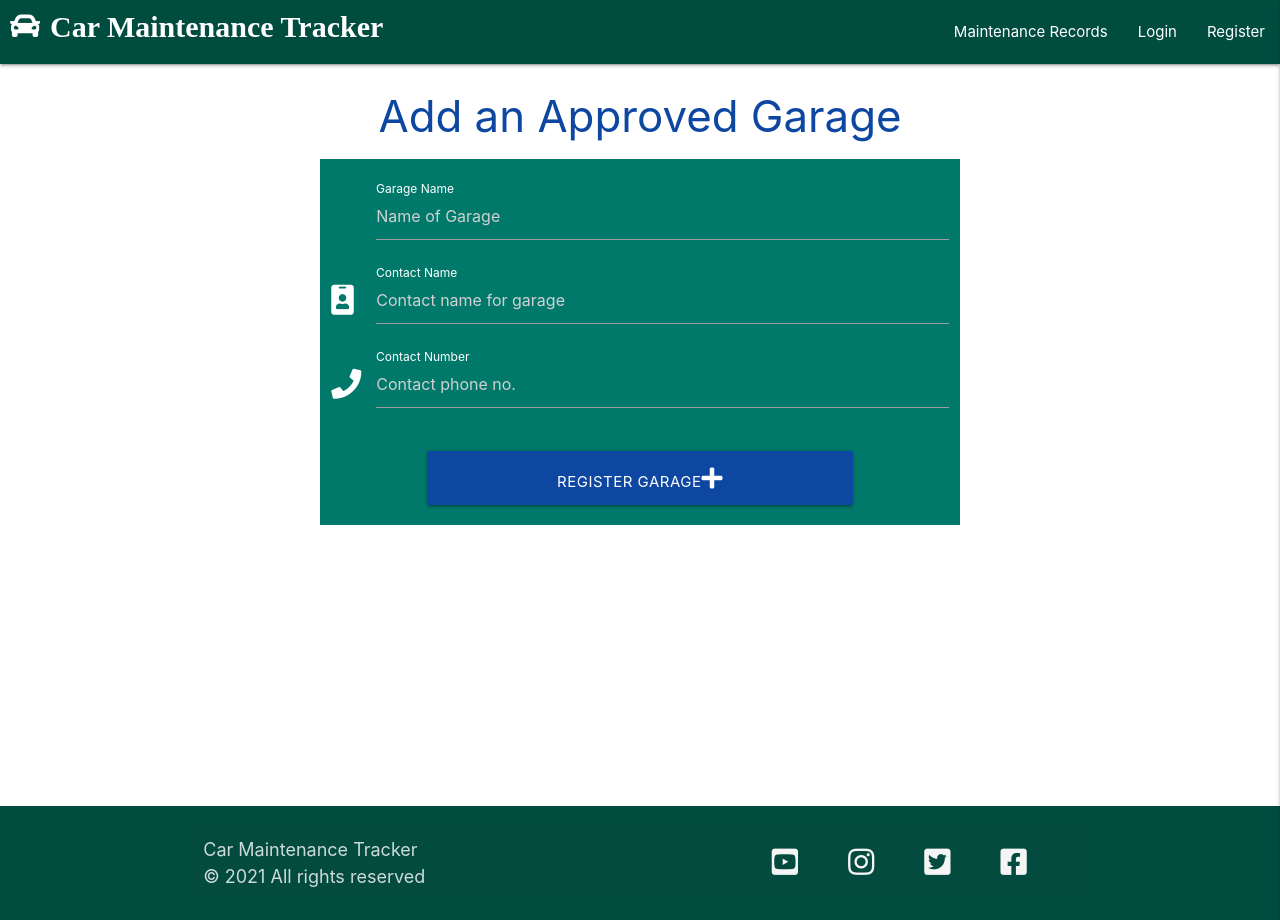
After one commit to 31Amin/car_maintenance_tracker, a Flask app: page /add_garage in a window 1280 px wide. The commit adds this page. Run offline with Flask 2, Linux system fonts and the light colour scheme; some libraries are stand-ins or nearby versions.

Commit message:
added page and function to add to the list of approved garages avilable for selection by userer

```diff
--- a/app.py
+++ b/app.py
@@ -126,6 +126,21 @@ def addcar(username):
     return render_template("addcar.html", username=username, email=email)
 
 
+@app.route("/add_garage", methods=["GET", "POST"])
+def add_garage():
+    if request.method == "POST":
+        garage_details ={
+            "garage_name":request.form.get("garage_name"),
+            "garage_contact":request.form.get("garage_contact"),
+            "garage_phone":request.form.get("garage_phone")
+            }
+        mongo.db.garage.insert_one(garage_details)
+        flash("Garage details added to the DB")
+        return redirect(url_for("add_garage"))
+
+    return render_template("add_garage.html")
+
+
 @app.route("/logout")
 def logout():
     flash("You have been logged out")
--- /dev/null
+++ b/templates/add_garage.html
@@ -0,0 +1,40 @@
+{% extends "base.html" %}
+    {% block content %}
+        <h3 class="blue-text text-darken-4 center-align text-shadow">Add an Approved Garage</h3>
+
+        <div class="row">
+            <form class="col s12 m6 offset-m3 teal darken-2" method="POST" action="{{ url_for('add_garage') }}">
+                <div class="row"></div>
+                <div class="row">
+                    <div class="col s12 m12">
+                        <div class="input-field">
+                            <i class="fas fa-garage prefix white-text"></i>
+                            <input placeholder="Name of Garage" id="garage_name" name="garage_name" type="text" class="validate white-text" required>
+                            <label for="make" class="white-text">Garage Name</label>
+                        </div>
+                    </div>
+                    <div class="col s12 m12">
+                        <div class="input-field">
+                            <i class="fas fa-id-badge prefix white-text"></i>
+                            <input placeholder="Contact name for garage" id="garage_contact" name="garage_contact" type="text" class="validate white-text" required>
+                            <label for="garage_contact" class="white-text">Contact Name</label>
+                        </div>
+                    </div>
+                    <div class="col s12 m12">
+                        <div class="input-field">
+                            <i class="fas fa-phone prefix white-text"></i>
+                            <input placeholder="Contact phone no." id="garage_phone" name="garage_phone" type="number" class="validate white-text" required>
+                            <label for="garage_phone" class="white-text">Contact Number</label>
+                        </div>
+                    </div>
+                </div>
+                <div class="row">
+                    <button type="submit" class="col s8 m8 offset-m2 btn-large blue darken-4">
+                        Register Garage<i class="fas fa-plus"></i>
+                    </button>
+                </div>
+            </form>
+
+        </div>
+
+    {% endblock %}
--- a/templates/base.html
+++ b/templates/base.html
@@ -28,6 +28,7 @@
                                 <li><a href="{{ url_for('add_record') }}">Add Record</a></li>
                                 <li><a href="{{ url_for('userprofile', username=session['user']) }}">User Profile</a></li>
                                 <li><a href="{{ url_for('addcar', username=session['user']) }}">Register Car</a></li>
+                                <li><a href="{{ url_for('add_garage') }}">Add Garage Car</a></li>
                                 <li><a href="{{ url_for('logout') }}">Logout</a></li>
                             {% else %}
                                 <li><a href="{{ url_for('login') }}">Login</a></li>
@@ -47,6 +48,7 @@
                         <li><a class="white-text" href="{{ url_for('add_record') }}">Add Record</a></li>
                         <li><a class="white-text" href="{{ url_for('userprofile', username=session['user']) }}">User Profile</a></li>
                         <li><a class="white-text" href="{{ url_for('addcar', username=session['user']) }}">Register Car</a></li>
+                        <li><a class="white-text" href="{{ url_for('add_garage') }}">Add Garage Car</a></li>
                         <li><a class="white-text" href="{{ url_for('logout') }}">Logout</a></li>
                     {% else %}>
                         <li><a class="white-text" href="{{ url_for('login') }}">Login</a></li>
```
